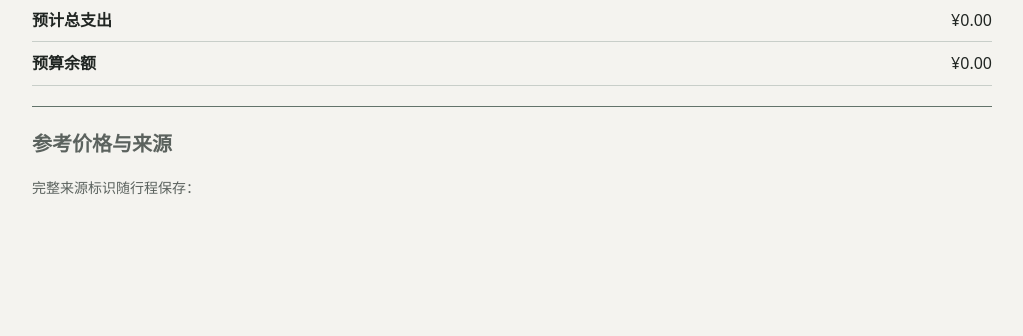
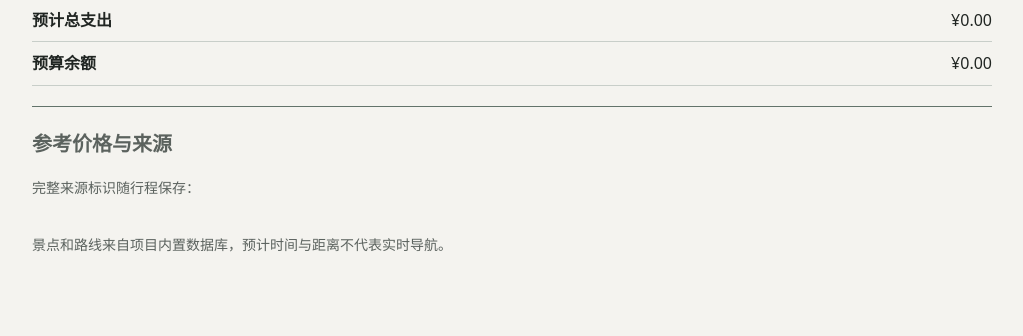
Before and after one commit to HeptagonPan/tourGuide, a FastAPI app: template app/templates/export.html in a window 1280 px wide. Shown: the part 464-800 px from the top of the page, without its empty margins (128-1151 px from the left). Run offline with FastAPI, Linux system fonts and the light colour scheme; the template is opened without the code that fills it, so the values that code supplies are empty.

Commit message:
docs: document fully offline operation

```diff
--- a/app/templates/export.html
+++ b/app/templates/export.html
@@ -38,7 +38,7 @@
         {% endfor %}
       </div>
       {% if day.routes %}
-      <h3>当日路线</h3>
+      <h3>离线路线参考</h3>
       {% for route in day.routes %}
       <p>{{ route.origin_name }} → {{ route.destination_name }} · {{ route.duration_minutes }} 分钟 · {{ route.distance_meters }} 米</p>
       {% endfor %}
@@ -70,5 +70,9 @@
       <p>完整来源标识随行程保存：</p>
       <p>{{ plan.source_ids|join(" · ") }}</p>
     </section>
+
+    <footer>
+      <p class="source">景点和路线来自项目内置数据库，预计时间与距离不代表实时导航。</p>
+    </footer>
   </body>
 </html>
```
Also changed, not shown: README.md, 1 other file.
